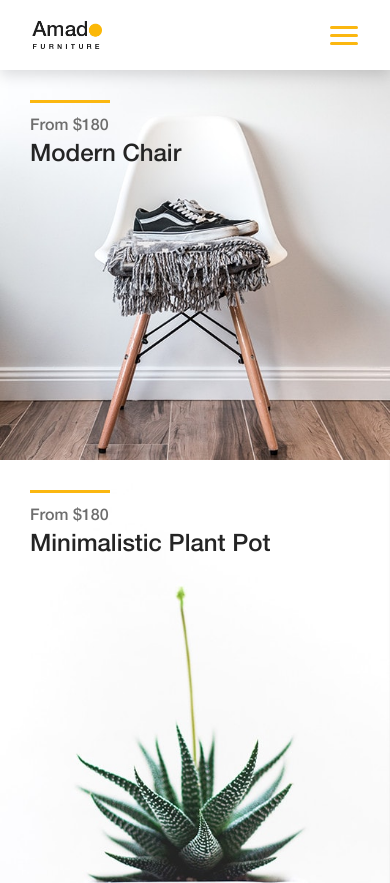
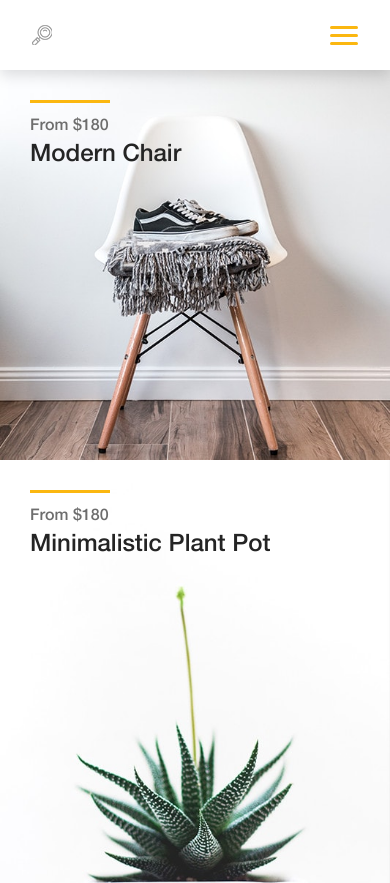
Before and after one commit to sahalkdr/artroots, a plain HTML site: page index.html in a window 390 px wide. Shown: the top 883 px of the page. Drawn offline with Linux system fonts and the light colour scheme.

Commit message:
mobile  logo

```diff
--- a/index.html
+++ b/index.html
@@ -48,7 +48,7 @@
         <div class="mobile-nav">
             <!-- Navbar Brand -->
             <div class="amado-navbar-brand">
-                <a href="index.html"><img src="img/core-img/logo.png" alt=""></a>
+                <a href="index.html"><img src="img/core-img/search.png" alt=""></a>
             </div>
             <!-- Navbar Toggler -->
             <div class="amado-navbar-toggler">
```
